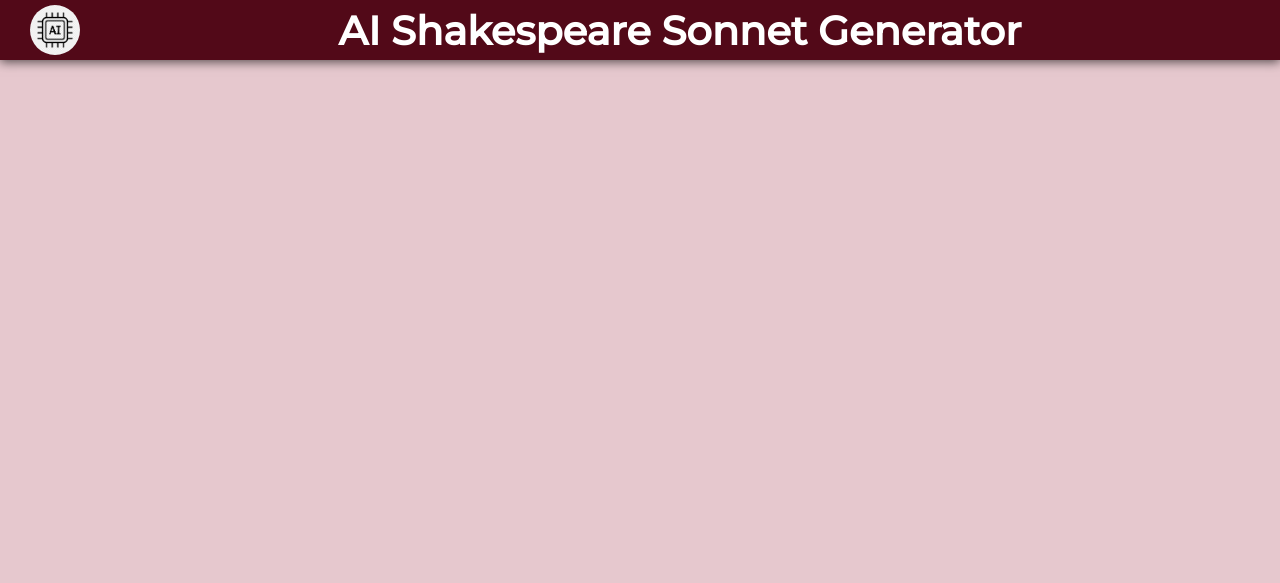
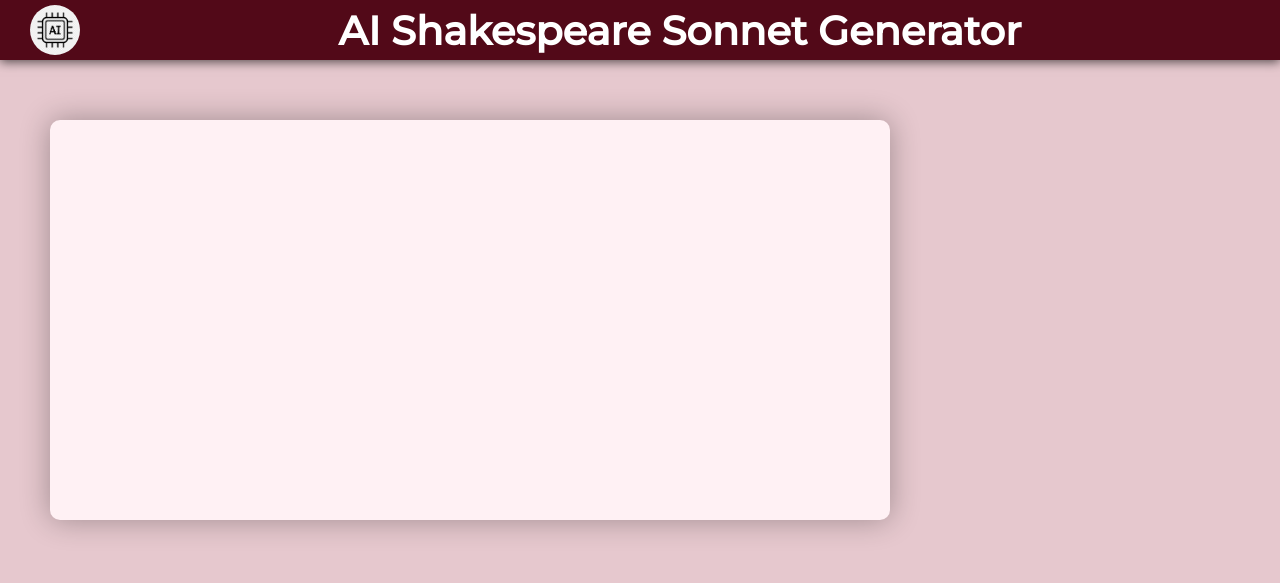
Before and after one commit to darthdaenerys/Ai-Sonnet, a website: page public/index.html in a window 1280 px wide. Drawn offline with nearby package versions, Linux system fonts and the light colour scheme; no server answers.

Commit message:
Add showcase section with left container

```diff
--- a/public/index.html
+++ b/public/index.html
@@ -15,6 +15,12 @@
             <h1>AI Shakespeare Sonnet Generator</h1>
         </div>
     </nav>
+    <section id="showcase">
+        <div class="left-container">
+            <p class="sonnet">
+            </p>
+        </div>
+    </section>
 
 </body>
 </html>
```
